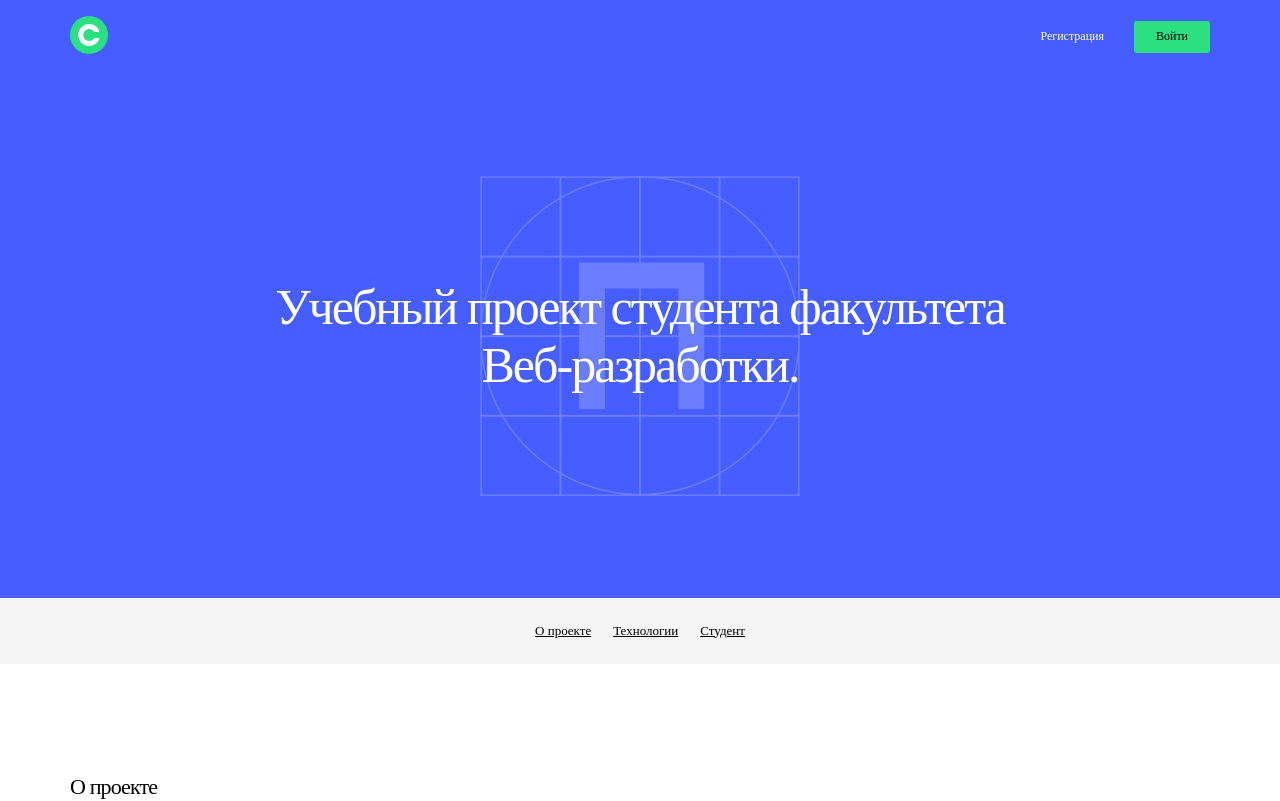
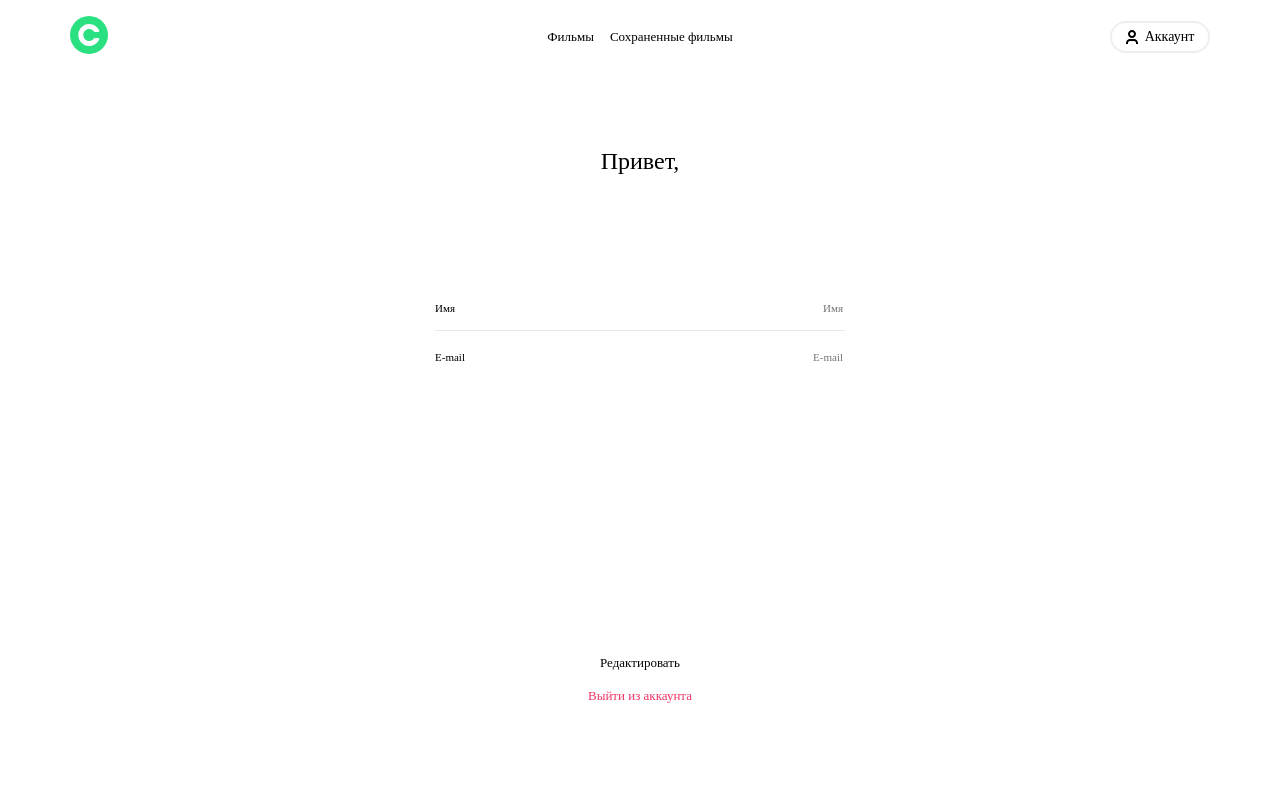
Before and after one commit to Serenity0506/movies-explorer-frontend, a React (Create React App) app: page /profile in a window 1280 px wide. Before the commit this address led to /. Shown: the top 801 px of the page. Built offline with nearby package versions, Linux system fonts and the light colour scheme; no server answers; sample sign-in values are in the browser's storage; the HTML template or start-up script is replaced by a standard one.

Commit message:
Auth & Reg

```diff
--- a/package.json
+++ b/package.json
@@ -14,7 +14,7 @@
     "web-vitals": "^2.1.4"
   },
   "scripts": {
-    "start": "react-scripts start",
+    "start": "PORT=3005 react-scripts start",
     "build": "react-scripts build",
     "test": "react-scripts test",
     "eject": "react-scripts eject"
--- a/src/App.js
+++ b/src/App.js
@@ -1,11 +1,11 @@
-import { Route, Routes, useNavigate } from "react-router-dom"
+import { Route, Routes } from "react-router-dom"
 import './App.css';
 import { Main } from './components/Main/Main';
 import { PageNotFound } from './components/PageNotFound/PageNotFound';
 import { Movies } from './components/Movies/Movies';
 import { Profile } from './components/Profile/Profile';
 import Auth from './components/Auth/Auth';
-import { useContext, useEffect, useState } from 'react';
+import { useEffect, useLayoutEffect } from 'react';
 import { SavedMovies } from './components/Movies/SavedMovies'
 import { ProtectedRoute } from './HOC/ProtectedRoute';
 import apiMain from './utils/Api/ApiMain';
@@ -14,93 +14,12 @@ import { UseCurrentUserContext } from './context/CurrentUserContext';
 
 export function App() {
 
-  const { token, setToken, email, setEmail, currentUser, setCurrentUser, loading, setLoading } = UseCurrentUserContext();
+  const { token } = UseCurrentUserContext();
 
-  const navigate = useNavigate();
-
-  const [isBurgerPopupOpen, setIsBurgerPopupOpen] = useState(false);
-  const [isLoggedIn, setIsLoggedIn] = useState(false);
-  // const [currentUser, setCurrentUser] = useState({});
-
-  //открываем бургер попап
-  function burgerClick() {
-    setIsBurgerPopupOpen(!isBurgerPopupOpen);
-  }
-
-  //закрываем бургер попап
-  const closeBurgerPopup = () => {
-    setIsBurgerPopupOpen(false)
-  }
-
-  //закрываем на esc
-  useEffect(() => {
-    function closeByEscape(evt) {
-      if (evt.key === "Escape") {
-        closeBurgerPopup()
-      }
-    }
-    if (isBurgerPopupOpen) {
-      // навешиваем только при открытии
-      document.addEventListener("keydown", closeByEscape)
-      return () => {
-        document.removeEventListener("keydown", closeByEscape)
-      }
-    }
-  }, [isBurgerPopupOpen])
-
-
-  //выйти из системы и перейти на главную
-  const logOut = () => {
-    localStorage.clear();
-    setCurrentUser({});
-    setIsLoggedIn(false);
-    navigate('/');
-    apiMain.setToken('');
-  };
-
-  //функция проверки токена
-  const chekToken = () => {
-    const token = localStorage.getItem("token");
-    apiMain.setToken(token);
-    if (token) {
-      apiMain.getCurrentUser().then((user) => {
-        setIsLoggedIn(true);
-        setCurrentUser(user);
-      }).catch((error) => {
-        setIsLoggedIn(false);
-        logOut();
-      });
-    } else {
-      setIsLoggedIn(false);
-    }
-  };
-
-  //проверяем токен
-  useEffect(() => { chekToken() }, [isLoggedIn])
-
-  const logIn = (evt) => {
-    evt.preventDefault();
-    setIsLoggedIn(true);
-    navigate('/movies', { replace: true });
-  };
-
-
-  // регистрация в системе
-  const register = (evt) => {
-    // evt.preventDefault();
-    apiMain.signUp()
-
-  }
-
-
-  //   navigate('/signin', { replace: true });
-  // };
-
-
-
-  const searchFilm = (evt) => {
-    evt.preventDefault()
-  }
+  // При изменении токена ставим в апи
+  useLayoutEffect(() => {
+    apiMain.setToken(token)
+  }, [token])
 
   return (
     <>
@@ -112,44 +31,24 @@ export function App() {
 
         <Route
           path='/saved-movies'
-          element={<ProtectedRoute element={
-            <SavedMovies
-              onCloseBurgerPopup={closeBurgerPopup}
-              isLoggedIn={isLoggedIn}
-              isOpenBurger={isBurgerPopupOpen}
-              changeBurgerView={burgerClick}
-              onSearch={searchFilm} />} />
+          element={<ProtectedRoute element={SavedMovies} />
           }
         />
 
-
         <Route
           path='/movies'
-          element={<ProtectedRoute element={
-            <Movies
-              onCloseBurgerPopup={closeBurgerPopup}
-              isLoggedIn={isLoggedIn}
-              isOpenBurger={isBurgerPopupOpen}
-              changeBurgerView={burgerClick}
-              onSearch={searchFilm} />} />
+          element={<ProtectedRoute element={Movies} />
           }
         />
 
-
         <Route
           path='/profile'
-          element={<ProtectedRoute element={
-            < Profile
-              onCloseBurgerPopup={closeBurgerPopup}
-              isLoggedIn={isLoggedIn}
-              isOpenBurger={isBurgerPopupOpen}
-              changeBurgerView={burgerClick}
-              logOut={logOut} />} />
+          element={<ProtectedRoute element={Profile} />
           }
         />
 
-        <Route path='/signup' element={<Auth onClick={register} />} />
-        <Route path='/signin' element={<Auth showLoginView={true} onClick={logIn} />} />
+        <Route path='/signup' element={<Auth />} />
+        <Route path='/signin' element={<Auth showLoginView={true} />} />
         <Route path='*' element={<PageNotFound />} />
 
       </Routes>
--- a/src/HOC/ProtectedRoute.jsx
+++ b/src/HOC/ProtectedRoute.jsx
@@ -1,13 +1,12 @@
 import { Navigate } from 'react-router-dom'
+import { UseCurrentUserContext } from '../context/CurrentUserContext'
 
-export const ProtectedRoute = ({
-  element: Component,
-  isLoggedIn,
-  ...props
-}) => {
+export const ProtectedRoute = ({ element: Component, ...props }) => {
+  const { isLoggedIn } = UseCurrentUserContext()
+
   return isLoggedIn ? (
     <Component {...props} />
   ) : (
-    <Navigate to='/sign-in' replace />
+    <Navigate to='/signin' replace />
   )
 }
--- a/src/components/Auth/Auth.jsx
+++ b/src/components/Auth/Auth.jsx
@@ -10,26 +10,28 @@ import { UseCurrentUserContext } from '../../context/CurrentUserContext'
 
 export default function Auth({ showLoginView, onRegister }) {
   const navigate = useNavigate()
-  const { setToken } = UseCurrentUserContext()
+  const { setToken, setEmail } = UseCurrentUserContext()
 
   const { values, errors, handleChange } = useFormWithValidation({
-    name: '',
-    email: '',
-    password: '',
+    name: 'Admin',
+    email: 'admin@local.ru',
+    password: '123456',
   })
 
   const [formError, setFormError] = useState('')
 
-  const handleLogin = () => {}
-
-  const handleRegister = (evt) => {
+  const handleFormSubmit = (evt) => {
     evt.preventDefault()
     setFormError('')
 
-    ApiMain.signUp(values)
+    const action = showLoginView ? ApiMain.signIn : ApiMain.signUp
+
+    action
+      .call(ApiMain, values)
       .then((data) => {
-        console.log(data)
         setToken(data.token)
+        setEmail(data.email)
+
         navigate('/movies')
       })
       .catch((error) => {
@@ -47,7 +49,6 @@ export default function Auth({ showLoginView, onRegister }) {
         subtitleText: 'Ещё не зарегистрированы?',
         subtitleLinkText: 'Регистрация',
         subtitleLinkPath: '/signup',
-        submit: handleLogin,
       }
     : {
         // Регистрация
@@ -57,7 +58,6 @@ export default function Auth({ showLoginView, onRegister }) {
         subtitleText: 'Уже зарегистрированы?',
         subtitleLinkText: 'Войти',
         subtitleLinkPath: '/signin',
-        submit: handleRegister,
       }
 
   // const { mutateAsync, isLoading, isError, error } = useMutation({
@@ -85,7 +85,7 @@ export default function Auth({ showLoginView, onRegister }) {
       <form
         name='auth'
         className={styles.auth__form}
-        onSubmit={formSettings.submit}
+        onSubmit={handleFormSubmit}
       >
         {!!formSettings.showNameInput && (
           <>
--- a/src/components/Header/Header.jsx
+++ b/src/components/Header/Header.jsx
@@ -3,25 +3,53 @@ import logoMain from '../../images/logo.svg'
 // import logoBurger from '../../images/iconBurger.png';
 import { Link } from 'react-router-dom'
 import Navigation from '../Navigation/Navigation'
+import { UseCurrentUserContext } from '../../context/CurrentUserContext'
+import { useEffect, useState } from 'react'
 // import profile from '../../images/icon__COLOR_icon-main.svg'
 
-export function Header({
-  onCloseBurgerPopup,
-  isLoggedIn,
-  isOpenBurger,
-  changeBurgerView,
-}) {
+export function Header() {
+  const { isLoggedIn } = UseCurrentUserContext()
+
+  const [isBurgerPopupOpen, setIsBurgerPopupOpen] = useState(false)
+
+  //открываем бургер попап
+  function burgerClick() {
+    setIsBurgerPopupOpen(!isBurgerPopupOpen)
+  }
+
+  //закрываем бургер попап
+  const closeBurgerPopup = () => {
+    setIsBurgerPopupOpen(false)
+  }
+
+  //закрываем на esc
+  useEffect(() => {
+    function closeByEscape(evt) {
+      if (evt.key === 'Escape') {
+        closeBurgerPopup()
+      }
+    }
+    if (isBurgerPopupOpen) {
+      // навешиваем только при открытии
+      document.addEventListener('keydown', closeByEscape)
+      return () => {
+        document.removeEventListener('keydown', closeByEscape)
+      }
+    }
+  }, [isBurgerPopupOpen])
+
   if (!isLoggedIn) {
     return (
       <header className={styles.header__background_dark}>
+        {isLoggedIn ? 'YES' : 'NO'}
         <Link to='/'>
           <img src={logoMain} className={styles.header__logo} alt='logo'></img>
         </Link>
         <Navigation
           isLoggedIn={isLoggedIn}
-          isOpenBurger={isOpenBurger}
-          changeBurgerView={changeBurgerView}
-          onCloseBurgerPopup={onCloseBurgerPopup}
+          isOpenBurger={isBurgerPopupOpen}
+          changeBurgerView={burgerClick}
+          onCloseBurgerPopup={closeBurgerPopup}
         />
       </header>
     )
@@ -34,65 +62,10 @@ export function Header({
       </Link>
       <Navigation
         isLoggedIn={isLoggedIn}
-        isOpenBurger={isOpenBurger}
-        changeBurgerView={changeBurgerView}
-        onCloseBurgerPopup={onCloseBurgerPopup}
+        isOpenBurger={isBurgerPopupOpen}
+        changeBurgerView={burgerClick}
+        onCloseBurgerPopup={closeBurgerPopup}
       />
     </header>
   )
 }
-
-// export function Header({ isLoggedIn }) {
-//   const nav = useNavigate()
-
-//   if (!isLoggedIn) {
-//     return (
-//       <div className={styles.header__background_dark}>
-//         <Link to='/'>
-//           <img src={logoMain} className={styles.header__logo} alt='logo'></img>
-//         </Link>
-//         <div className={styles.header__links}>
-//           <Link to='/signup' className={styles.header__signup}>
-//             <span>Регистрация</span>
-//           </Link>
-//           <Link to='/signin'>
-//             <button
-//               className={styles.header__button}
-//               onClick={() => nav('/profile')}
-//             >
-//               Войти
-//             </button>
-//           </Link>
-//         </div>
-//       </div>
-//     )
-//   }
-
-//   return (
-//     <div className={styles.header__background}>
-//       <Link to='/'>
-//         <img src={logoMain} className={styles.header__logo} alt='logo'></img>
-//       </Link>
-
-//       <div className={styles.header__container}>
-//         <Link to='/movies' className={styles.header__container_left}>
-//           Фильмы
-//         </Link>
-
-//         <Link to='/saved-movies' className={styles.header__container_right}>
-//           Сохрaненные фильмы
-//         </Link>
-//       </div>
-//       <Link to='/profile' className={styles.header__nodecor}>
-//         <button className={styles.header__accaunt}>
-//           <img
-//             src={profile}
-//             className={styles.header__logo_profile}
-//             alt='logo'
-//           ></img>
-//           Аккаунт
-//         </button>
-//       </Link>
-//     </div>
-//   )
-// }
--- a/src/components/Profile/Profile.jsx
+++ b/src/components/Profile/Profile.jsx
@@ -1,31 +1,70 @@
 import styles from './Profile.module.css'
 import { Header } from '../Header/Header'
-import { useState } from 'react'
+import { useEffect, useState } from 'react'
+import { UseCurrentUserContext } from '../../context/CurrentUserContext'
+import { useNavigate } from 'react-router-dom'
+import apiMain from '../../utils/Api/ApiMain'
+import { useFormWithValidation } from '../../utils/hooks/useFormWithValidation'
+import classNames from 'classnames'
 
-export const Profile = ({
-  logOut,
-  onCloseBurgerPopup,
-  isLoggedIn,
-  isOpenBurger,
-  changeBurgerView,
-}) => {
-  const [isEditInput, setIsEditInput] = useState(true)
+export const Profile = () => {
+  const navigate = useNavigate()
+  const { isLoggedIn, setToken, setCurrentUser } = UseCurrentUserContext()
 
-  const saveInfo = (e) => {
+  const [isProfileFetched, setIsProfileFetched] = useState(false)
+  const [isFormReadOnly, setIsFormReadOnly] = useState(true)
+  const [message, setMessage] = useState('')
+
+  const { values, setValues, errors, handleChange, isValid } =
+    useFormWithValidation({
+      name: '',
+      email: '',
+    })
+
+  const editProfileInfo = () => {
+    setIsFormReadOnly(!isFormReadOnly)
+  }
+
+  const saveProfileInfo = (e) => {
     e.preventDefault()
-    setIsEditInput(!isEditInput)
+    setIsFormReadOnly(!isFormReadOnly)
+
+    apiMain
+      .updateCurrentUser(values)
+      .then(() => {
+        setMessage('Профиль успешно обновлен!')
+      })
+      .catch((error) => {
+        setMessage('Не удалось обновить профиль :(')
+      })
+      .finally(() => setTimeout(() => setMessage(''), 3000))
   }
+
+  const onLogOut = () => {
+    localStorage.clear()
+    setToken('')
+    setCurrentUser({})
+    navigate('/')
+  }
+
+  useEffect(() => {
+    if (!isLoggedIn) return
+
+    apiMain
+      .getCurrentUser()
+      .then((user) => {
+        setValues(user)
+        setIsProfileFetched(true)
+      })
+      .catch(() => {})
+  }, [isLoggedIn, setValues])
 
   return (
     <>
-      <Header
-        isLoggedIn={isLoggedIn}
-        isOpenBurger={isOpenBurger}
-        changeBurgerView={changeBurgerView}
-        onCloseBurgerPopup={onCloseBurgerPopup}
-      />
+      <Header />
+
       <main className={styles.profile__container}>
-        <h1 className={styles.profile__title}>Привет, Виталий!</h1>
+        <h1 className={styles.profile__title}>Привет, {values.name}</h1>
         <form className={styles.profile__labels}>
           <label className={styles.profile__label}>
             <span className={styles.profile__span}>Имя</span>
@@ -36,10 +75,15 @@ export const Profile = ({
               minLength='2'
               maxLength='30'
               placeholder='Имя'
-              disabled={isEditInput}
+              disabled={isFormReadOnly}
+              value={values.name}
+              onChange={handleChange}
               required
             ></input>
           </label>
+          {errors.name && (
+            <span className={styles.profile__error}>{errors.name}</span>
+          )}
           <label className={styles.profile__label}>
             <span className={styles.profile__span}>E-mail</span>
             <input
@@ -47,39 +91,46 @@ export const Profile = ({
               name='email'
               type='email'
               placeholder='E-mail'
-              disabled={isEditInput}
+              disabled={isFormReadOnly}
+              value={values.email}
+              onChange={handleChange}
               required
             ></input>
           </label>
+          {errors.email && (
+            <span className={styles.profile__error}>{errors.email}</span>
+          )}
         </form>
 
-        {!isEditInput && (
+        <span className={styles.profile__error}>{message}</span>
+
+        {!isFormReadOnly && (
           <div className={styles.profile__labels}>
-            <span className={styles.profile__error}>
-              Ошибочка вышла, попробуйте позднее.
-            </span>
             <button
               type='button'
               className={styles.profile__savebutton}
-              onClick={saveInfo}
+              onClick={saveProfileInfo}
+              disabled={!isValid}
             >
               Сохранить
             </button>
           </div>
         )}
 
-        {isEditInput && (
+        {isFormReadOnly && (
           <div className={styles.profile__buttons}>
             <button
               type='button'
-              className={styles.profile__edit}
-              onClick={saveInfo}
+              className={classNames(styles.profile__edit, {
+                [styles.profile__edit_button_disabled]: isProfileFetched,
+              })}
+              onClick={editProfileInfo}
             >
               Редактировать
             </button>
             <button
               type='button'
-              onClick={logOut}
+              onClick={onLogOut}
               className={styles.profile__logout}
             >
               Выйти из аккаунта
--- a/src/components/Profile/Profile.module.css
+++ b/src/components/Profile/Profile.module.css
@@ -39,6 +39,7 @@
 }
 
 .profile__input {
+  color: black;
   outline: none;
   border: none;
   text-align: end;
@@ -46,7 +47,7 @@
 }
 
 .profile__input:disabled {
-  color: #fff;
+  /* color: #fff; */
   background-color: transparent;
 }
 
@@ -55,8 +56,9 @@
   font-size: 10px;
   font-weight: 400;
   line-height: normal;
-  color: #ee3465;
+  /* color: #ee3465; */
   text-align: center;
+  height: 20px;
 }
 
 .profile__edit {
@@ -79,6 +81,10 @@
   margin: 10px auto 0 auto;
   background: 0;
   border: 0;
+}
+
+.profile__savebutton:disabled {
+  color: #a0a0a0;
 }
 
 .profile__savebutton:active {
--- a/src/context/CurrentUserContext.js
+++ b/src/context/CurrentUserContext.js
@@ -1,4 +1,4 @@
-import { createContext, useContext, useEffect, useState } from "react"
+import { createContext, useContext, useEffect, useMemo, useState } from "react"
 
 export const CurrentUserContext = createContext()
 export const UseCurrentUserContext = () => useContext(CurrentUserContext)
@@ -17,7 +17,6 @@ export function AppContextProvider({ children }) {
   const [currentUser, setCurrentUser] = useState(null);
   const [loading, setLoading] = useState(false);
 
-
   useEffect(() => {
     localStorage.setItem("token", token)
   }, [token])
@@ -26,9 +25,11 @@ export function AppContextProvider({ children }) {
     localStorage.setItem("email", email)
   }, [email])
 
+  const isLoggedIn = useMemo(() => !!token, [token])
+
   return (
     <CurrentUserContext.Provider
-      value={{ token, setToken, email, setEmail, currentUser, setCurrentUser, loading, setLoading }}
+      value={{ token, setToken, isLoggedIn, email, setEmail, currentUser, setCurrentUser, loading, setLoading }}
     >
       {children}
     </CurrentUserContext.Provider>
--- a/src/utils/Api/ApiMain.js
+++ b/src/utils/Api/ApiMain.js
@@ -125,7 +125,8 @@ class ApiMain {
 
 
 const apiMain = new ApiMain({
-  url: "https://api.movies.serenity0506.nomoredomains.work",
+  // url: "https://api.movies.serenity0506.nomoredomains.work",
+  url: "http://localhost:3000",
   headers: {
     'content-type': 'application/json',
     Authorization: '',
--- a/src/utils/hooks/useFormWithValidation.js
+++ b/src/utils/hooks/useFormWithValidation.js
@@ -24,5 +24,9 @@ export function useFormWithValidation(inputValues) {
     [setValues, setErrors, setIsValid]
   );
 
-  return { values, handleChange, errors, isValid, resetForm };
+  const resetErrors = () => {
+    setErrors({})
+  }
+
+  return { values, setValues, handleChange, errors, isValid, resetForm, resetErrors };
 }
```
Also changed, not shown: src/index.js (+4 -4 lines), src/utils/hooks/withLoading.js (added, +10 -0 lines).
